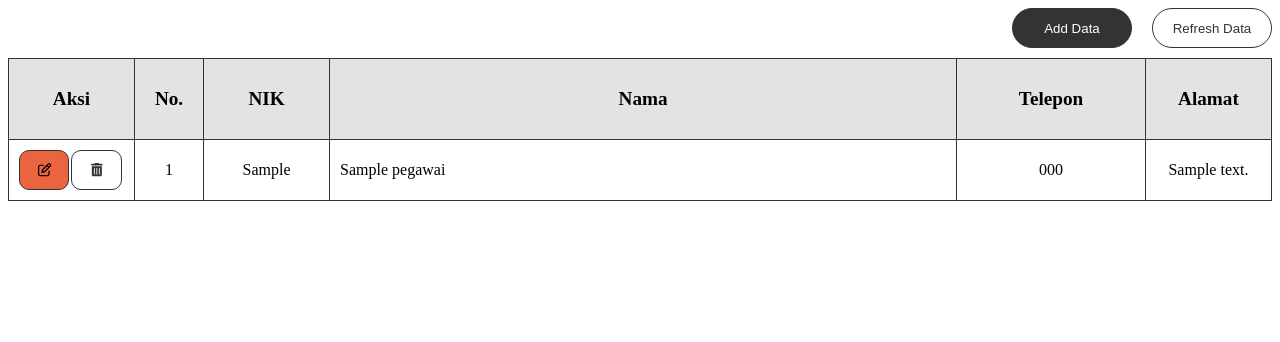
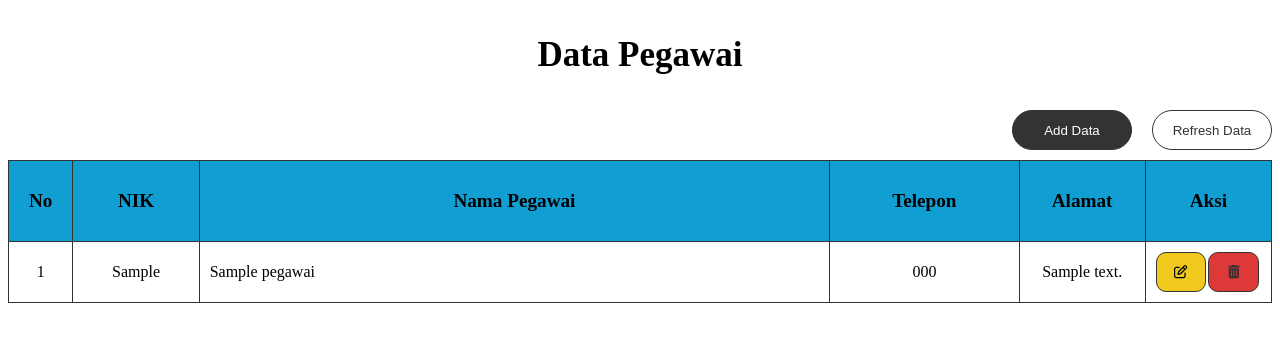
Before and after one commit to firstito/TA-GAB2-SevenSky, a CodeIgniter app: the page made by Client/application/views/vw_pegawai.php in a window 1280 px wide. Shown: the top 342 px of the page. Run offline with CodeIgniter, Linux system fonts and the light colour scheme; the template is opened without the code that fills it: most values are stand-ins (such as "Sample title", 1, 10 or a date in 2020).

```diff
--- a/Client/application/controllers/Pegawai.php
+++ b/Client/application/controllers/Pegawai.php
@@ -27,7 +27,7 @@ class Pegawai extends CI_Controller {
 		// isi nilai err
 		// $err = 1;
 
-		// kiirm hasil ke "vw_mahasiswa"
+		// kiirm hasil ke "vw_pegawai"
 		echo json_encode(array("statusnya" => $delete->status));
     }
 
@@ -49,7 +49,7 @@ class Pegawai extends CI_Controller {
 		);
 		$save = json_decode($this->client->simple_post(APIPEGAWAI, $data));
 
-		// kiirm hasil ke "vw_mahasiswa"
+		// kiirm hasil ke "vw_pegawai"
 		echo json_encode(array("statusnya" => $save->status));
 
 	}
--- a/Client/application/views/vw_pegawai.php
+++ b/Client/application/views/vw_pegawai.php
@@ -14,6 +14,10 @@
 
 </head>
 <body>
+<div  class="judul">
+        <p>Data Pegawai</p>
+    </div>
+
     <!-- BUAT AREA MENU -->
     <nav class="area-menu">
         <button id="btn_tambah" class="btn-primary">Add Data</button>
@@ -25,12 +29,13 @@
         <thead>
             <tr>
                 <!-- judul tabel -->
-                <th style="width: 10%";>Aksi</th>
-                <th style="width: 5%";>No.</th>
+                <th style="width: 5%";>No</th>
                 <th style="width: 10%";>NIK</th>
-                <th style="width: 50%";>Nama</th>
+                <th style="width: 50%";>Nama Pegawai</th>
                 <th style="width: 15%";>Telepon</th>
                 <th style="width: 10%";>Alamat</th>
+                <th style="width: 10%";>Aksi</th>
+
             </tr>
         </thead>
 
@@ -43,16 +48,18 @@
                     foreach($tampil->pegawai as $result) {
                 ?>
                 <tr>
+
+                    <td style="text-align: center;"> <?php echo $no; ?></td>
+                    <td style="text-align: center;"> <?php echo $result->nik_pgw; ?></td>
+                    <td style="text-align: justify;"> <?php echo $result->nama_pgw; ?></td>
+                    <td style="text-align: center;"> <?php echo $result->telepon_pgw; ?></td>
+                    <td style="text-align: center;"> <?php echo $result->alamat_pgw; ?></td>
+
                     <td style="text-align: center;"> <nav class="area-aksi">
                         <button class="btn-ubah" id="btn_ubah" title="Ubah Data" Onclick="return gotoUpdate('<?php echo $result->nik_pgw; ?>')"><i class="fa-regular fa-pen-to-square"></i></button>
 
                         <button class="btn-hapus" id="btn_hapus" title="Hapus Data" Onclick="return gotoDelete('<?php echo $result->nik_pgw; ?>')"> <i class="fa-solid fa-trash-can"></i></button>
                     </nav></td>
-                    <td style="text-align: center;"> <?php echo $no; ?></td>
-                    <td style="text-align: center;"> <?php echo $result->nik_pgw; ?></td>
-                    <td style="text-align: justify;"> <?php echo $result->nama_pgw; ?></td>
-                    <td style="text-align: center;"> <?php echo $result->telepon_pgw; ?></td>
-                    <td style="text-align: center;"> <?php echo $result->alamat_pgw; ?></td>
                 </tr>
 
                 <?php
@@ -83,7 +90,7 @@
             // this.innerHTML = <strong>Tambah Data</strong>;
             // this.innerText = "Tambah Data";
 
-            // alihkan ke halaman/Controller(Mahasiswa) fungsi "addMahasiswa"
+            // alihkan ke halaman/Controller(pegawai) fungsi "addPegawai"
 
             location.href='<?php echo site_url("Pegawai/addPegawai")?>'
 
@@ -99,8 +106,8 @@
         // buat fungsi untuk ke halaman update
         function gotoUpdate(nik)
         {
-            //  npmx = "ÛMõÛM;";
-            // let npmx = atob(npm);
+            //  nikx = "ÛMõÛM;";
+            // let nikx = atob(nik);
             location.href='<?php echo site_url("Pegawai/updatePegawai") ?>'+'/'+nik
         }
 
--- a/Client/ext/style.css
+++ b/Client/ext/style.css
@@ -1,9 +1,15 @@
 :root
 {
-    --th_table : #e3e3e3;
+    --th_table : #119fd3;
     --set_padding : 10px;
     --set_border : 1px solid #333333;
     --putih : #FFFFFF;
+}
+
+.judul{
+    text-align: center;
+    font-size: 35px;
+    font-weight: bold;
 }
 
 table
@@ -81,7 +87,7 @@ th, td
     width: 48%;
     margin-right: 2px;
     border-radius: var(--set_padding);
-    background: #EB6440;
+    background: #f0c91c;
     color: FFFFFF;
     border: var(--set_border);
     height: 40px;
@@ -94,7 +100,7 @@ th, td
     width: 48%;
     margin-right: 2px;
     border-radius: var(--set_padding);
-    background: #FFFFFF;
+    background: #dd3939;
     color: #333333;
     border: var(--set_border);
     height: 40px;
--- a/Server/application/controllers/Pegawai.php
+++ b/Server/application/controllers/Pegawai.php
@@ -85,7 +85,7 @@ class Pegawai extends Server {
     {
         // // panggil model "Mpegawai"
         // $this->load->model("Mpegawai","pgw",TRUE);
-        // ambil parameter token "npm"
+        // ambil parameter token "nik"
         $token = $this->delete("nik");
         //    panggil fungsi "delete_data"
         $hasil = $this->pgw->delete_data(base64_encode($token));
```
Also changed, not shown: Server/application/models/Mpegawai.php (+7 -7 lines), 1 other file.
